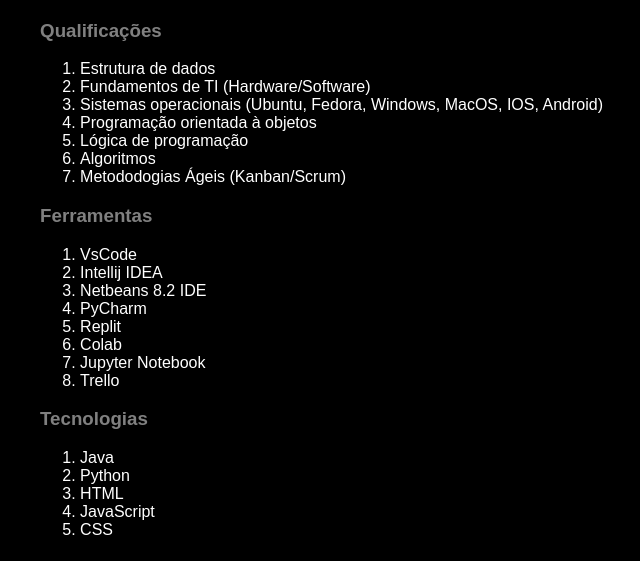
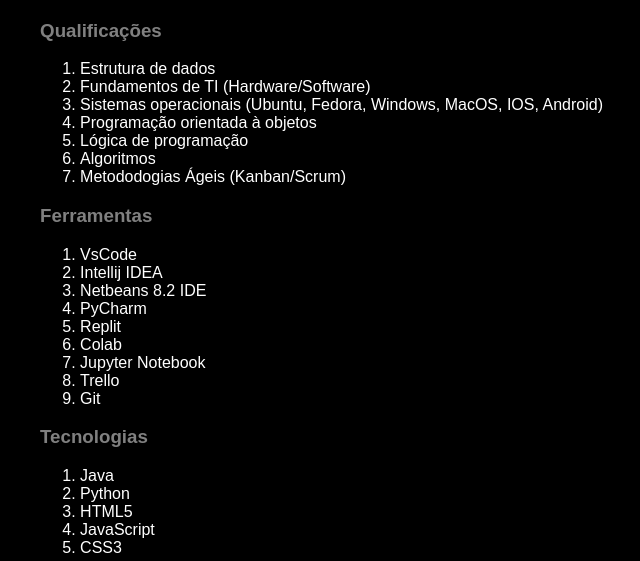
Before and after one commit to Valmir-unicap/Portifolio-Valmir-Jr-3, a plain HTML site: page portifolio-main/portifolio/index.html in a window 1280 px wide. Shown: the part 766-1327 px from the top of the page, without its empty margins (155-795 px from the left). Drawn offline with Linux system fonts and the light colour scheme.

Commit message:
Update index.html

```diff
--- a/portifolio-main/portifolio/index.html
+++ b/portifolio-main/portifolio/index.html
@@ -73,6 +73,7 @@
                     <li>Colab</li>
                     <li>Jupyter Notebook</li>
                     <li>Trello</li>
+                    <li>Git</li>
                 </ol>
 
 
@@ -81,9 +82,9 @@
                 <ol>
                     <li>Java</li>
                     <li>Python</li>
-                    <li>HTML</li>
+                    <li>HTML5</li>
                     <li>JavaScript</li>
-                    <li>CSS</li>
+                    <li>CSS3</li>
                 </ol>
             </section>
 
```
